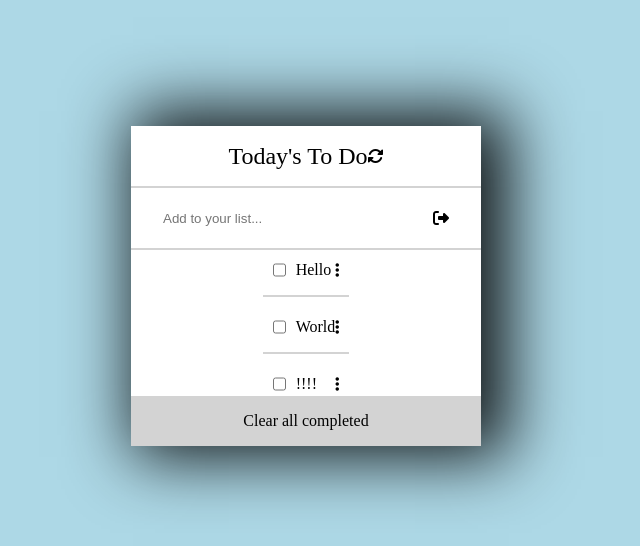
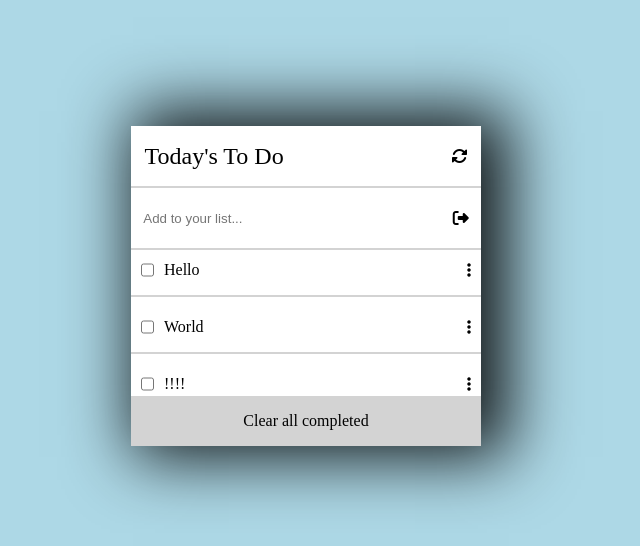
Before and after one commit to OscarFMdev/ToDoList, a website built with webpack: page src/index.html in a window 1280 px wide. Shown: the part 114-660 px from the top of the page, without its empty margins (334-974 px from the left). Built offline with nearby package versions, Linux system fonts and the light colour scheme.

Commit message:
Install linters and fix linter errors

```diff
--- a/src/style.css
+++ b/src/style.css
@@ -20,7 +20,6 @@
   height: 100vh;
 }
 
-
 #container {
   display: flex;
   flex-direction: column;
@@ -30,16 +29,17 @@
   width: 25%;
   min-width: 350px;
   position: relative;
-  box-shadow: 15px -2px 63px 13px rgba(0,0,0,0.9);
--webkit-box-shadow: 15px -2px 63px 13px rgba(0,0,0,0.9);
--moz-box-shadow: 15px -2px 63px 13px rgba(0,0,0,0.9);
+  box-shadow: 15px -2px 63px 13px rgba(0, 0, 0, 0.9);
+  -webkit-box-shadow: 15px -2px 63px 13px rgba(0, 0, 0, 0.9);
+  -moz-box-shadow: 15px -2px 63px 13px rgba(0, 0, 0, 0.9);
 }
 
 .heading {
   display: flex;
   justify-content: space-between;
   align-items: center;
-  width: -moz-available;
+  position: relative;
+  width: 98%;
   height: 60px;
 }
 
@@ -53,11 +53,11 @@
 }
 
 form {
-  width: -moz-available;
+  position: relative;
+  width: 93%;
   display: flex;
   justify-content: space-between;
   align-items: center;
-  margin: 0 10px;
   margin-bottom: 10px;
   margin-top: 10px;
 }
@@ -75,7 +75,8 @@ hr {
 }
 
 .tasks-container {
-  width: -moz-available;
+  position: relative;
+  width: 100%;
   display: flex;
   flex-direction: column;
   row-gap: 10px;
--- a/webpack.config.js
+++ b/webpack.config.js
@@ -13,7 +13,7 @@ module.exports = {
   ],
   mode: 'development',
   output: {
-    path: path.resolve(__dirname, 'build') // Changes the directory name
+    path: path.resolve(__dirname, 'build'), // Changes the directory name
   },
   module: {
     rules: [
@@ -26,4 +26,4 @@ module.exports = {
   optimization: {
     runtimeChunk: 'single',
   },
-}
+};
```
Also changed, not shown: package.json (+8 -0 lines), src/index.js (+9 -9 lines), 1 other file.
